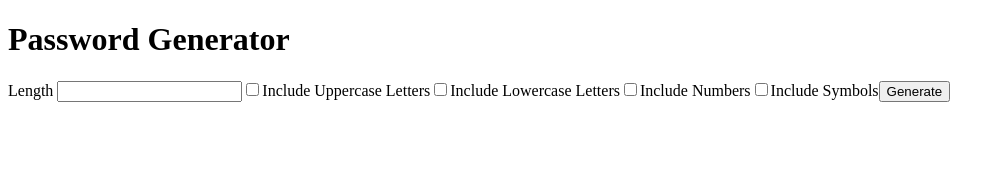
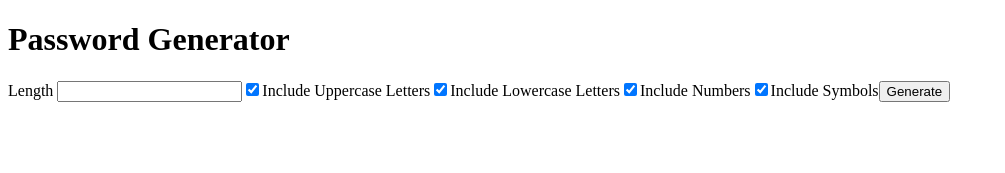
Before and after one commit to scc416/password-generator, an Angular app: page / in a window 1280 px wide. Shown: the top 173 px of the page, without its empty margins (0-1005 px from the left). Built offline with nearby package versions, Linux system fonts and the light colour scheme.

Commit message:
add first function for toggling

```diff
--- a/src/app/app.component.html
+++ b/src/app/app.component.html
@@ -2,9 +2,11 @@
 <label> Length </label>
 <input type="number" />
 
-<input type="checkbox" /><label>Include Uppercase Letters</label>
-<input type="checkbox" /><label>Include Lowercase Letters</label>
-<input type="checkbox" /><label>Include Numbers</label>
-<input type="checkbox" /><label>Include Symbols</label>
+<input type="checkbox" checked (change)="toggleUpperLetter()" /><label
+  >Include Uppercase Letters</label
+>
+<input type="checkbox" checked /><label>Include Lowercase Letters</label>
+<input type="checkbox" checked /><label>Include Numbers</label>
+<input type="checkbox" checked /><label>Include Symbols</label>
 
 <button>Generate</button>
--- a/src/app/app.component.ts
+++ b/src/app/app.component.ts
@@ -3,8 +3,17 @@ import { Component } from '@angular/core';
 @Component({
   selector: 'app-root',
   templateUrl: './app.component.html',
-  styleUrls: ['./app.component.css']
+  styleUrls: ['./app.component.css'],
 })
 export class AppComponent {
-  title = 'password-generator';
+  length = 0;
+  includeUpperLetter = true;
+  includeLowerLetter = true;
+  includeNumber = true;
+  includeSymbol = true;
+
+  toggleUpperLetter = () => {
+    console.log('CLICK');
+    this.includeUpperLetter = !this.includeUpperLetter;
+  };
 }
```
